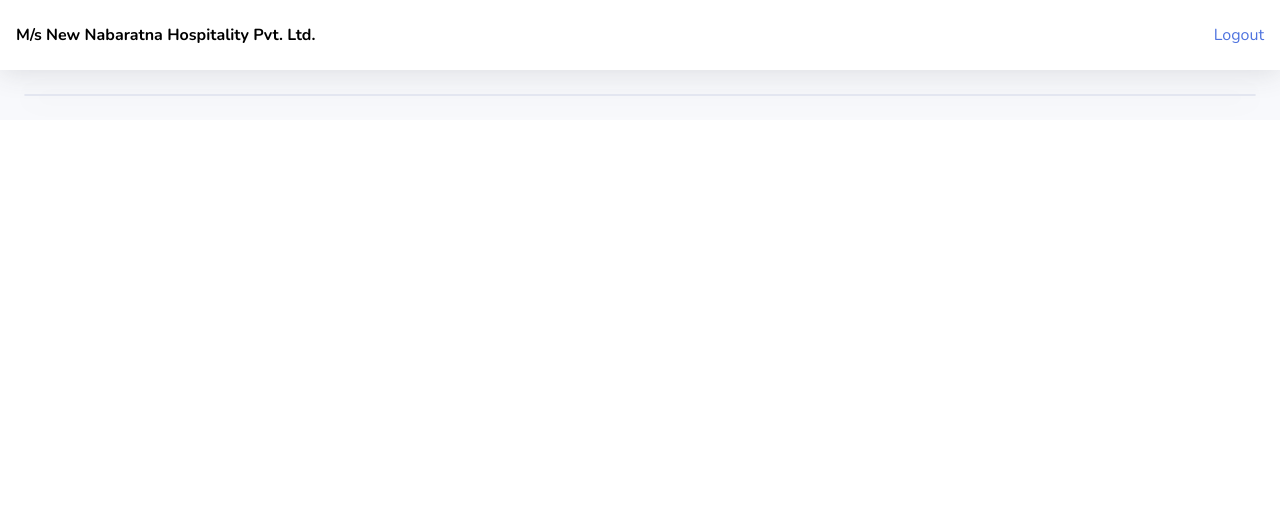
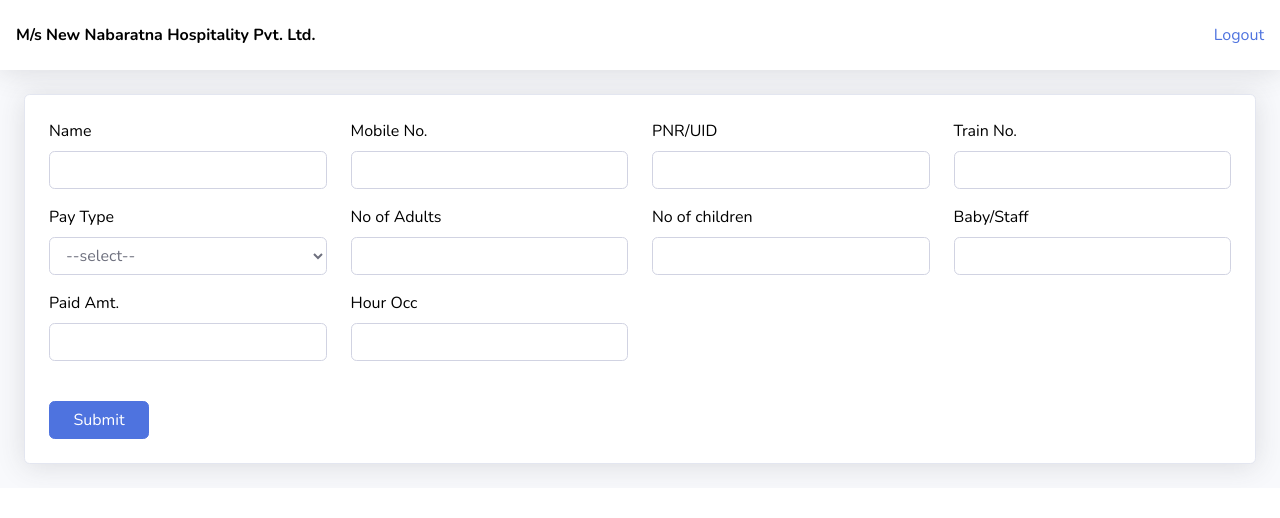
Before and after one commit to dreampro0073/railway_counter, a Laravel app: page /admin/dashboard in a window 1280 px wide. Shown: the top 518 px of the page. Run offline with Laravel 8, Linux system fonts and the light colour scheme; data that the repository does not hold is empty; some libraries are stand-ins or nearby versions.

Commit message:
form changes

```diff
--- a/app/Http/Controllers/EntryContoller.php
+++ b/app/Http/Controllers/EntryContoller.php
@@ -17,6 +17,17 @@
 		// $entries = DB::table('entries')->get();
 		$entries = [];
 
+		$pay_types = Entry::payTypes();
+
+		$data['success'] = true;
+		$data['entries'] = $entries;
+		return Response::json($data, 200, []);
+	}
+
+	public function initEntry(Request $request){
+
+		$pay_types = Entry::payTypes();
+
 		$data['success'] = true;
 		$data['entries'] = $entries;
 		return Response::json($data, 200, []);
--- a/app/Models/Entry.php
+++ b/app/Models/Entry.php
@@ -10,4 +10,17 @@
 
     protected $table = 'entries';
 
+    public static function payTypes(){
+        $ar = [];
+        $ar[] = ['value'=>1,'label'=>'Cash'];
+        $ar[] = ['value'=>2,'label'=>'UPI'];
+
+
+        return $ar;
+    }
+
+    public static function showPayTypes(){
+        return [1=>'Cash',2=>"UPI"];
+    }
+
 }
--- a/resources/views/admin/entries/add.blade.php
+++ b/resources/views/admin/entries/add.blade.php
@@ -20,7 +20,7 @@
     <div class="card shadow mb-4">
 
         <div class="card-body">
-           <form name="plan" novalidate="novalidate" ng-submit="storePlan(plan.$valid)">
+            <form name="plan" novalidate="novalidate" ng-submit="storePlan(plan.$valid)">
                 <div class="row">
                     <div class="col-md-4 form-group">
                         <label>Plan Name</label>
--- a/resources/views/admin/entries/index.blade.php
+++ b/resources/views/admin/entries/index.blade.php
@@ -8,8 +8,63 @@
 @section('main')
 
 <div class="main" ng-controller="dashboardCtrl" ng-init="init();">
-    <div class="card shadow mb-4">
+    <div class="card shadow mb-4 p-4">
+        <form name="plan" novalidate="novalidate" ng-submit="storePlan(plan.$valid)">
+            <div class="row">
+                <div class="col-md-3 form-group">
+                    <label>Name</label>
+                    <input type="text" ng-model="formData.name" class="form-control" required />
+                </div>
+                <div class="col-md-3 form-group">
+                    <label>Mobile No.</label>
+                    <input type="number" ng-model="formData.mobile_no" class="form-control" required />
+                </div>
+                <div class="col-md-3 form-group">
+                    <label>PNR/UID</label>
+                    <input type="number" ng-model="formData.pnr_uid" class="form-control" required />
+                </div>
 
+                <div class="col-md-3 form-group">
+                    <label>Train No.</label>
+                    <input type="number" ng-model="formData.train_no" class="form-control" required />
+                </div>
+                <div class="col-md-3 form-group">
+                    <label>Pay Type</label>
+                    <select ng-model="formData.pay_type" class="form-control" required >
+                        <option value="">--select--</option>
+                        <option ng-repeat="item in pay_types" value=@{{item.value}}>@{{ item.label}}</option>
+                    </select>
+                </div>
+                <div class="col-md-3 form-group">
+                    <label>No of Adults</label>
+                    <input type="number" ng-model="formData.no_of_adults" class="form-control" required />
+                </div>
+                <div class="col-md-3 form-group">
+                    <label>No of children</label>
+                    <input type="number" ng-model="formData.no_of_children" class="form-control" required />
+                </div>
+                <div class="col-md-3 form-group">
+                    <label>Baby/Staff</label>
+                    <input type="number" ng-model="formData.no_of_baby_staff" class="form-control" required />
+                </div>
+                <div class="col-md-3 form-group">
+                    <label>Paid Amt.</label>
+                    <input type="number" ng-model="formData.paid_amount" class="form-control" required />
+                </div>
+                <div class="col-md-3 form-group">
+                    <label>Hour Occ</label>
+                    <input type="number" ng-model="formData.hours_occ" class="form-control" required />
+                </div>
+
+            </div>
+            <div class="pt-4">
+                <button type="submit" class="btn btn-primary" ng-disabled="loading">
+                    <span ng-if="!loading">Submit</span>
+                    <span ng-if="loading" class="spinner-grow spinner-grow-sm" role="status" aria-hidden="true"></span>
+                </button>
+            </div>
+
+       </form>
     </div>
 </div>
 @endsection
--- a/resources/views/admin/layout.blade.php
+++ b/resources/views/admin/layout.blade.php
@@ -70,8 +70,6 @@
     <!-- <script src="https://unpkg.com/gijgo@1.9.14/js/gijgo.min.js" type="text/javascript"></script> -->
 
     <script>
-
-
         // $('.datepicker').datepicker({
         //     uiLibrary: 'bootstrap4',
         // });
```
Also changed, not shown: public/assets/scripts/core/dashboard.js.
